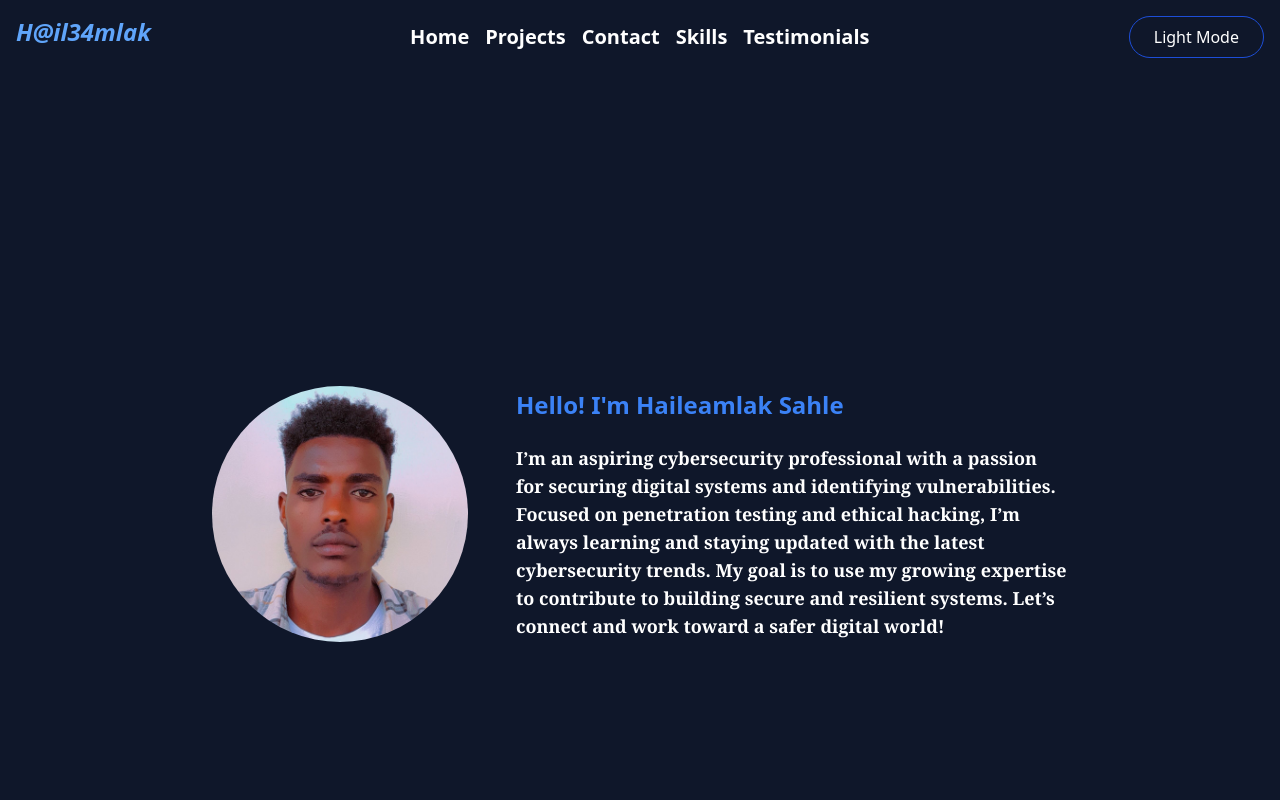
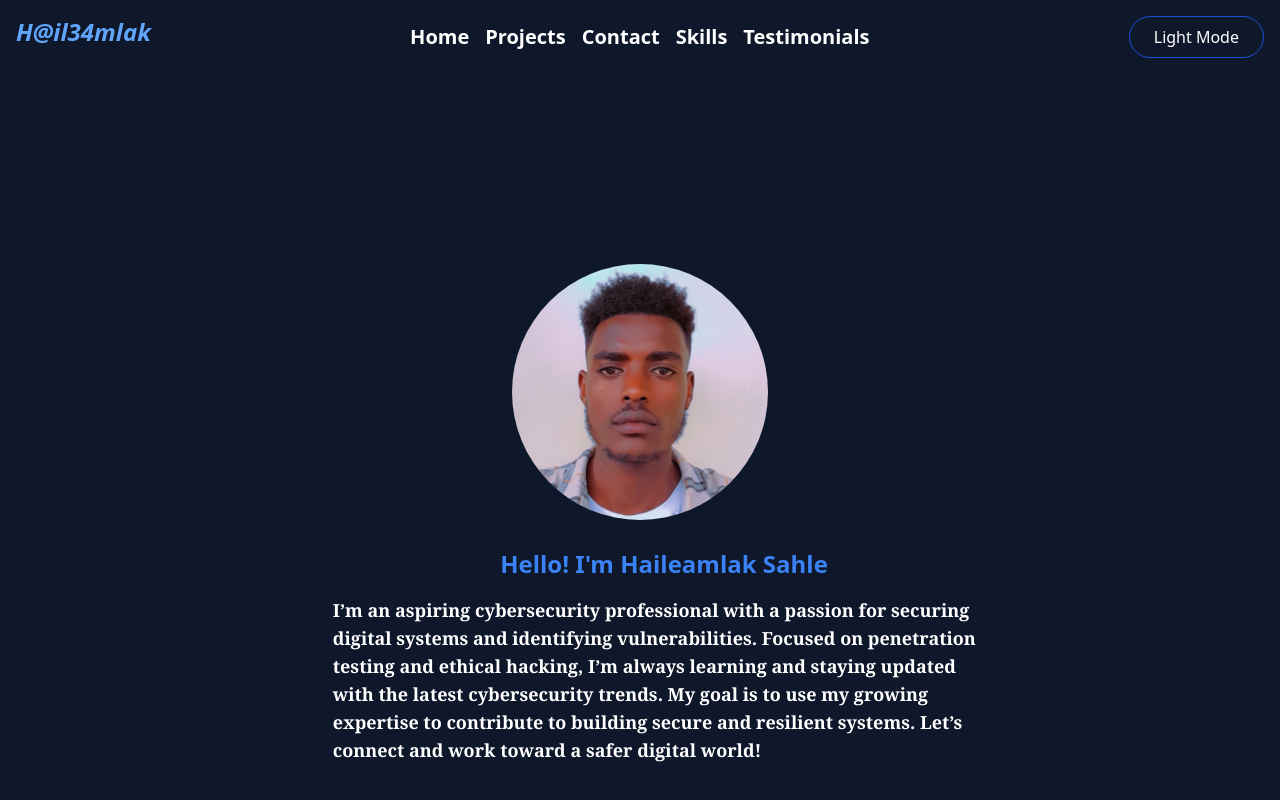
Before and after one commit to 0xh4il3x/MyPortfolio, a React (Vite) app: page / in a window 1280 px wide. Shown: the top 800 px of the page. Built offline with nearby package versions, Linux system fonts and the light colour scheme.

Commit message:
updated the aboutsection

```diff
--- a/src/components/AboutSection.jsx
+++ b/src/components/AboutSection.jsx
@@ -1,19 +1,17 @@
 import haile from '../assets/haile.jpg';
 
 const AboutSection = () => (
-  <div className="flex flex-wrap items-center justify-center min-h-screen p-6 md:p-12">
+  <div className="flex flex-col items-center justify-center min-h-screen p-6 md:p-12">
     <img
       src={haile}
       alt="About me"
       className="rounded-full w-48 h-48 md:w-64 md:h-64 mx-auto md:mx-0"
     />
-    <div className="w-full md:w-1/2 mt-6 md:mt-0 md:ml-12 text-center md:text-left">
-      <div className="text-2xl font-bold text-blue-500 mb-4">
-        <span className="inline-block overflow-hidden whitespace-nowrap border-blue-500">
+    <div className="w-full md:w-4/5 mt-6 md:mt-0 md:ml-12 text-center md:text-left">
+      <div className="text-2xl font-bold text-blue-500 mb-4 text-center md:mt-7">
         Hello! I'm Haileamlak Sahle
-        </span>
       </div>
-      <p className="text-base md:text-lg font-serif font-bold leading-relaxed">
+      <p className="text-base md:text-lg font-serif font-bold leading-relaxed lg:w-3/4 mx-auto">
       I’m an aspiring cybersecurity professional with a passion for securing digital systems and identifying vulnerabilities. Focused on penetration testing and ethical hacking, I’m always learning and staying updated with the latest cybersecurity trends.
 
      My goal is to use my growing expertise to contribute to building secure and resilient systems. Let’s connect and work toward a safer digital world!
```
